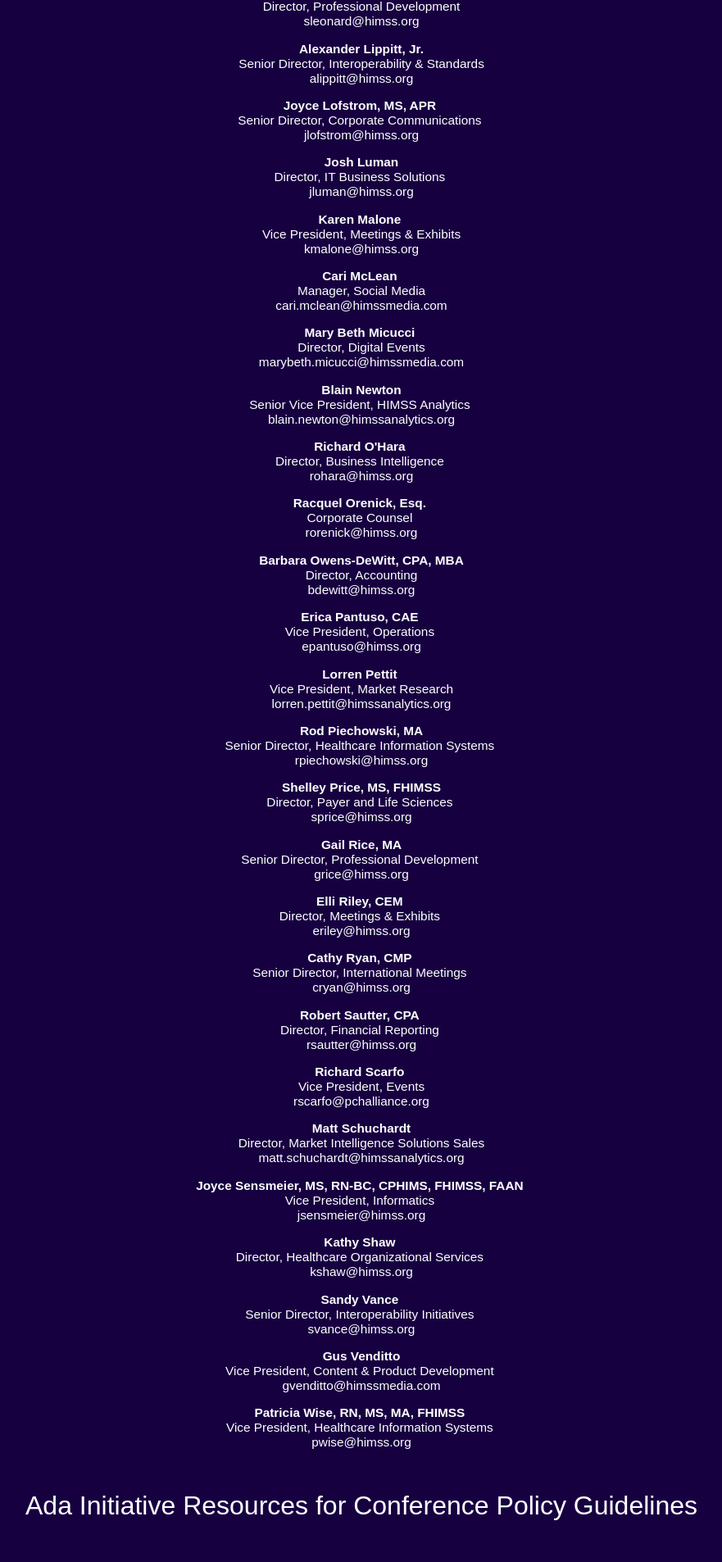
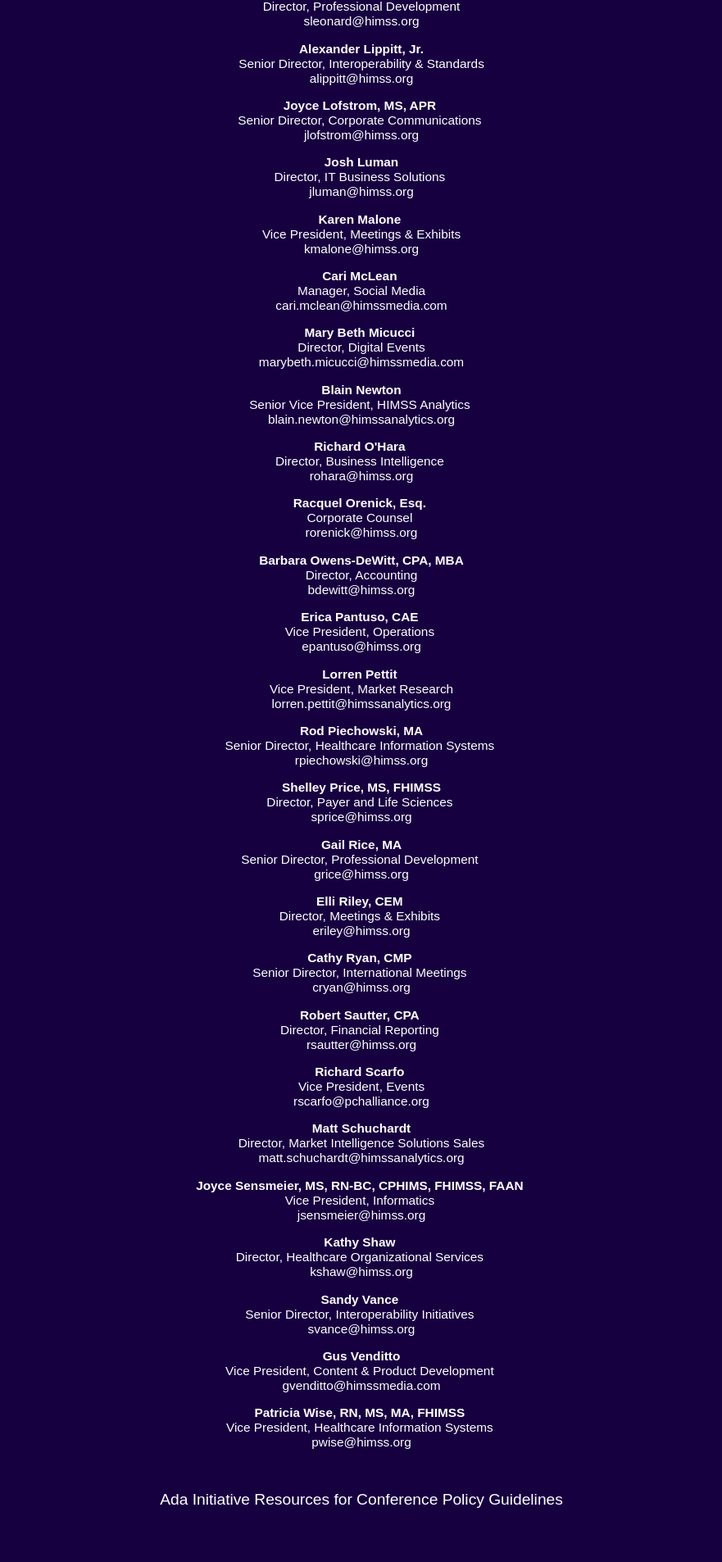
Before and after one commit to laurenstill/laurenstill.github.io, a Jekyll site: the page himssplzrespond.html, which Jekyll copies as it is, in a window 1280 px wide. Shown: the part 4106-6012 px from the top of the page at 82% size, without its empty margins (199-1080 px from the left). Built offline with Jekyll 4.4.1, drawn with Linux system fonts in a browser that asks for light colours.

Commit message:
Update himssplzrespond.html

```diff
--- a/himssplzrespond.html
+++ b/himssplzrespond.html
@@ -61,7 +61,7 @@
 
 
 #footer {
-font-size:0.50em;
+font-size:0.30em;
 margin: 0px auto;
 margin-top: 50px;
 margin-bottom:50px;
```
